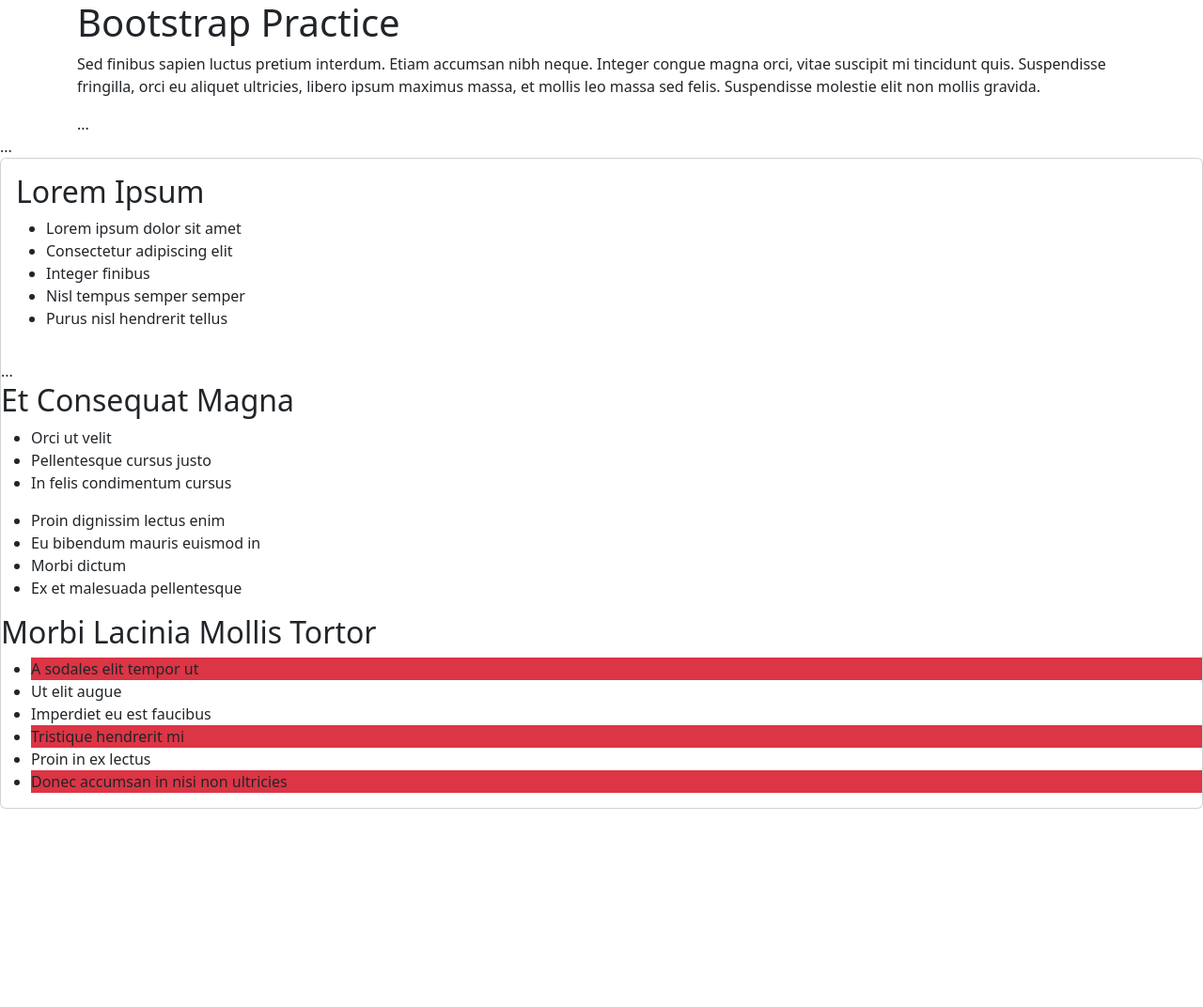
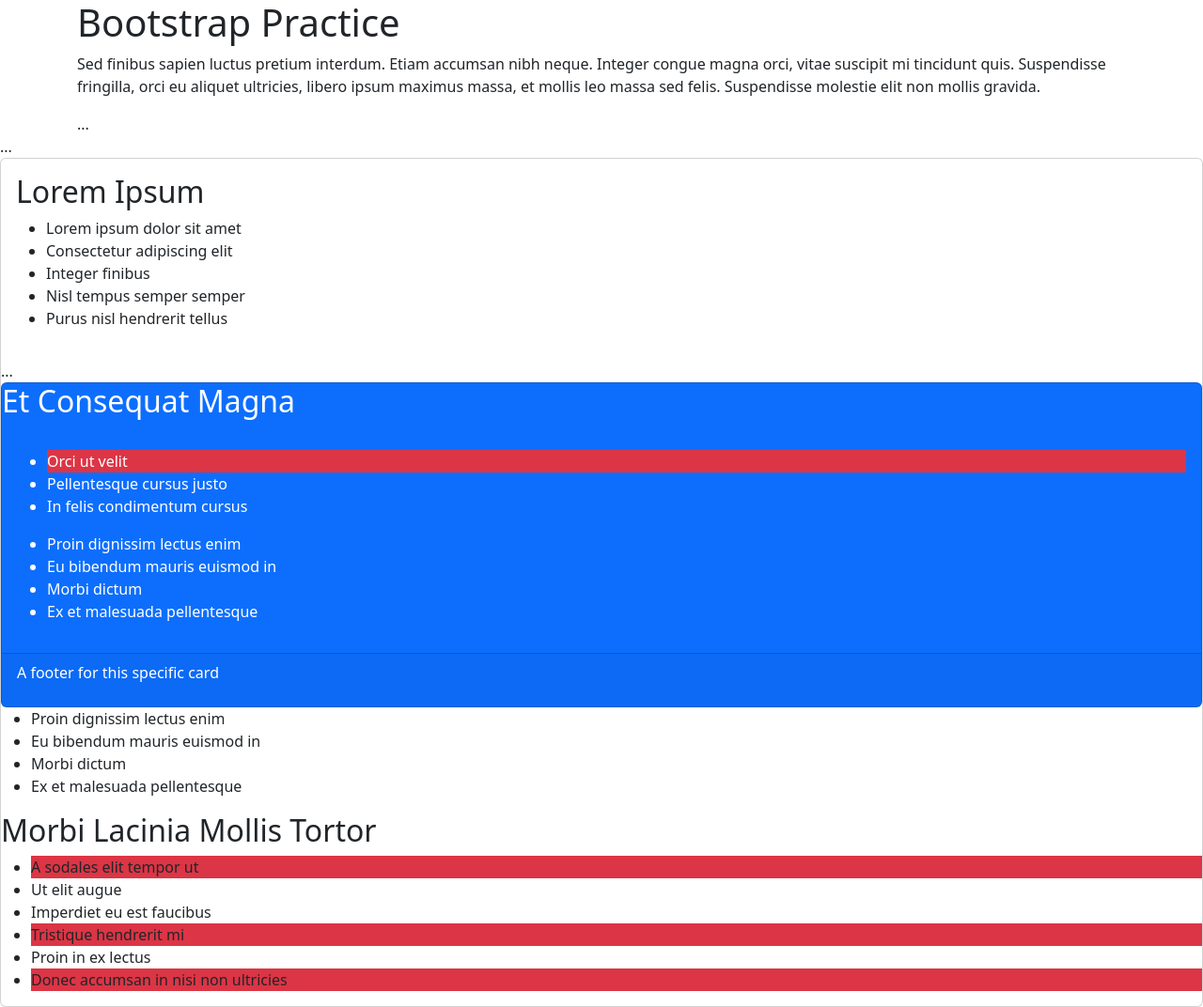
Before and after one commit to mngaruiya/Bootstrap, a plain HTML site: page index.html in a window 1280 px wide. Shown: the whole page at 94% size. Before the commit the page ends 861 px from the top, so only its background shows below. Drawn offline with Linux system fonts and the light colour scheme.

Commit message:
added class cards

```diff
--- a/index.html
+++ b/index.html
@@ -27,12 +27,27 @@
             </ul>
           </div>
   ...
-    <h2>Et Consequat Magna</h2>
-    <ul>
-      <li>Orci ut velit</li>
-      <li>Pellentesque cursus justo</li>
-      <li>In felis condimentum cursus</li>
-    </ul>
+  <div class="card bg-primary text-white">
+    <div class="card-title">
+        <h2>Et Consequat Magna</h2>
+    </div>
+    <div class="card-body">
+      <ul>
+        <li class="bg-danger">Orci ut velit</li>
+        <li>Pellentesque cursus justo</li>
+        <li>In felis condimentum cursus</li>
+      </ul>
+      <ul>
+        <li>Proin dignissim lectus enim</li>
+        <li>Eu bibendum mauris euismod in</li>
+        <li>Morbi dictum</li>
+        <li>Ex et malesuada pellentesque</li>
+      </ul>
+    </div>
+    <div class="card-footer">
+      <p>A footer for this specific card</p>
+    </div>
+</div>
     <ul>
       <li>Proin dignissim lectus enim</li>
       <li>Eu bibendum mauris euismod in</li>
```
